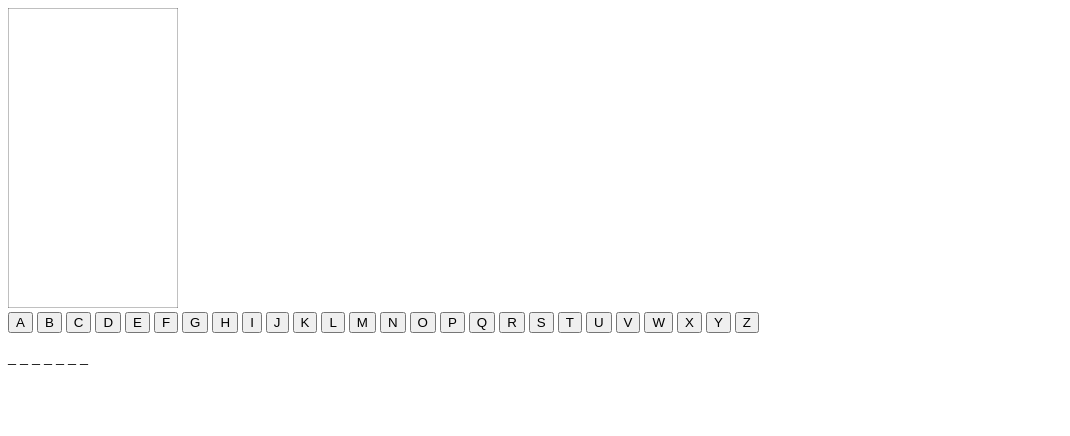
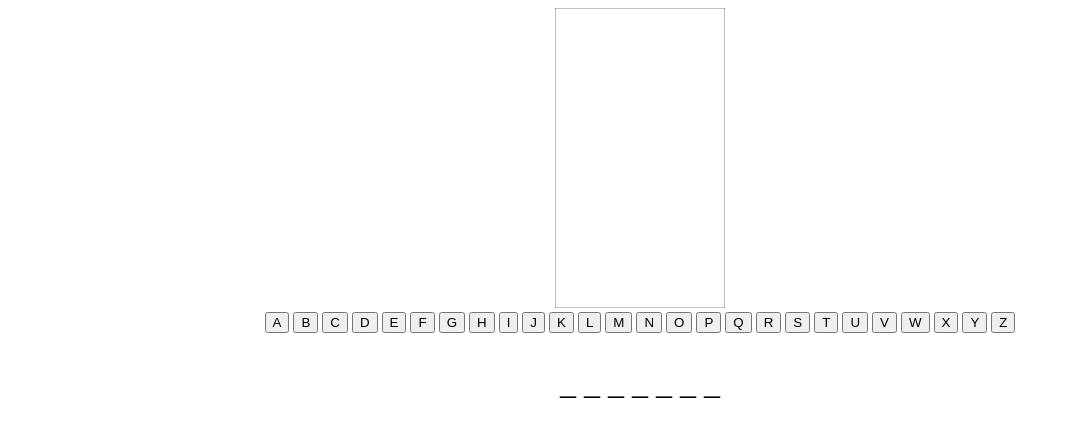
Before and after one commit to yannbertrand/hangman, a plain HTML site: page index.html in a window 1280 px wide. Shown: the whole page, without its empty margins (0-1070 px from the left). Drawn offline with Linux system fonts and the light colour scheme.

Commit message:
Add some styling

```diff
--- a/hangman.css
+++ b/hangman.css
@@ -1,3 +1,7 @@
+body {
+	text-align: center;
+}
+
 #hangman {
 	stroke: black;
 	stroke-width: 3;
@@ -12,3 +16,7 @@
 #hangman .hidden {
 	display: none;
 }
+
+#result {
+	font-size: 2em;
+}
```
